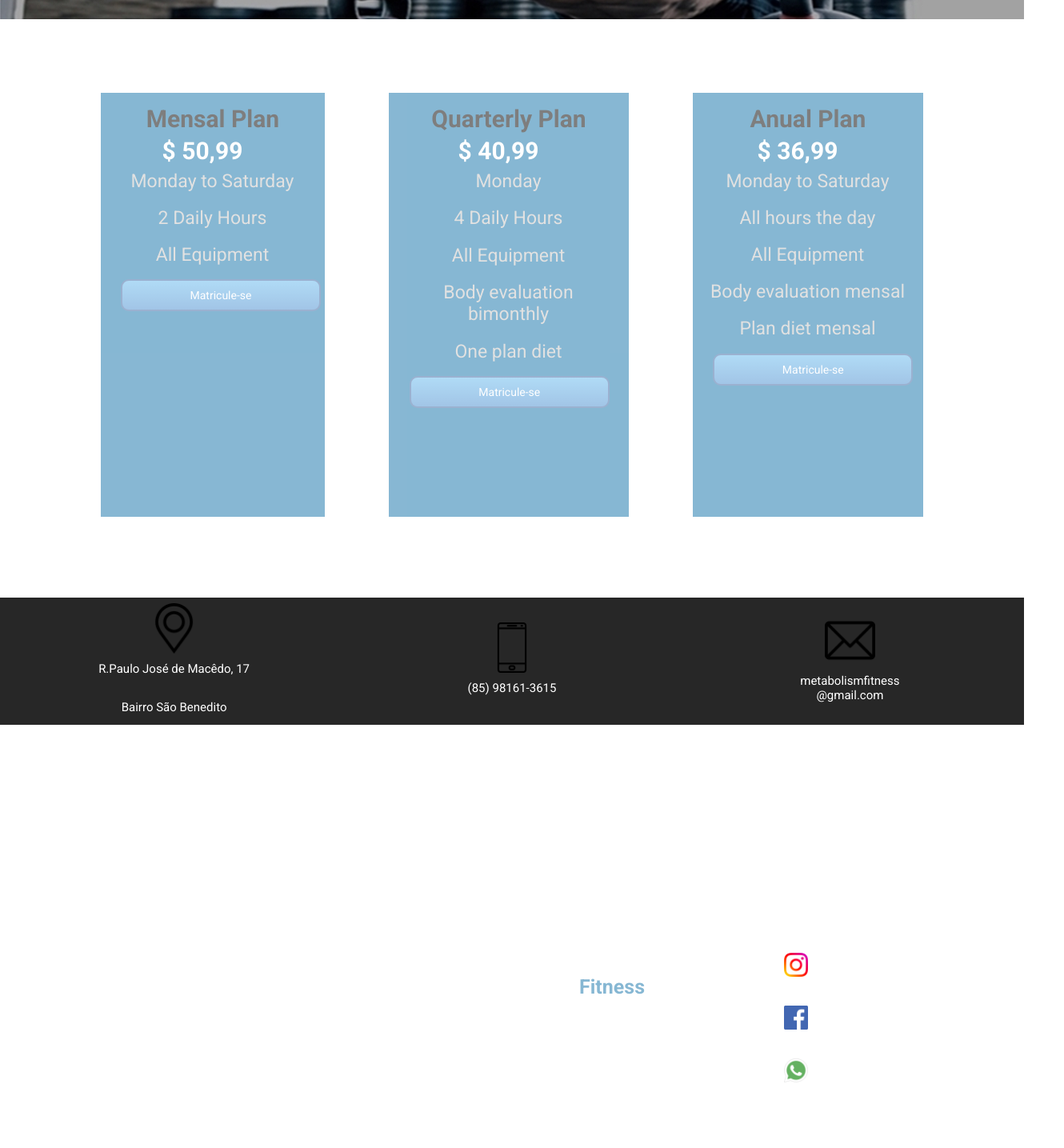
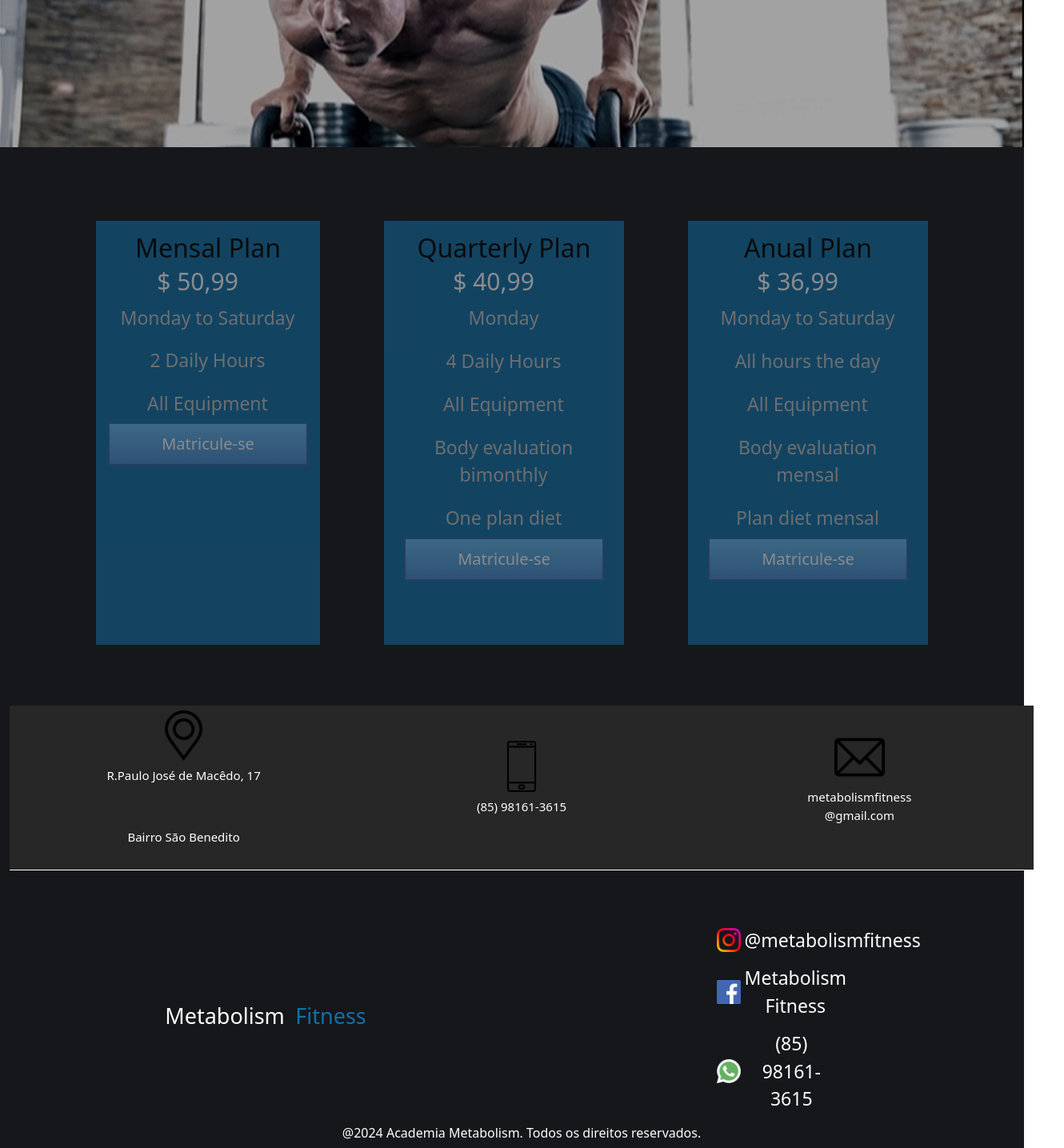
Before and after one commit to Kaue-Sousaa/projeto-academia, a React (Create React App) app in the folder client/: page / in a window 1280 px wide. Shown: the part 1338-2773 px from the top of the page at 80% size, 1330 px wide, since content can reach past the window. Built offline with nearby package versions, Linux system fonts and the light colour scheme.

Commit message:
Ajuste na tela home para usar o bootstrap

```diff
--- a/client/package.json
+++ b/client/package.json
@@ -6,11 +6,13 @@
     "@testing-library/jest-dom": "^5.17.0",
     "@testing-library/react": "^13.4.0",
     "@testing-library/user-event": "^13.5.0",
+    "bootstrap": "^5.3.3",
     "countries-list": "^3.1.0",
     "react": "^18.2.0",
+    "react-bootstrap": "^2.10.2",
     "react-dom": "^18.2.0",
     "react-router-dom": "^6.22.3",
-    "react-scripts": "5.0.1",
+    "react-scripts": "^5.0.1",
     "web-vitals": "^2.1.4"
   },
   "scripts": {
--- a/client/src/component/Footer/index.js
+++ b/client/src/component/Footer/index.js
@@ -30,18 +30,11 @@ export default function Foooter() {
         </div>
       </section>
       <footer>
-        <div className="end">
-          <a href="/">
+        <div className="redes">
           <h1 className="bio">
             Metabolism <span> Fitness</span>
           </h1>
-          </a>
-          <p className="copy">
-            @2024 Academia Metabolism. Todos os direitos reservados.
-          </p>
-        </div>
-
-        <div className="redes">
+          <div className="sociais">
             <div>
               <img src={insta} alt="Instagram" />
               <p>@metabolismfitness</p>
@@ -55,6 +48,13 @@ export default function Foooter() {
               <p>(85) 98161-3615</p>
             </div>
           </div>
+        </div>
+
+        <div className="end">
+          <p className="copy">
+            @2024 Academia Metabolism. Todos os direitos reservados.
+          </p>
+        </div>
       </footer>
     </div>
   );
--- a/client/src/component/Footer/styles.css
+++ b/client/src/component/Footer/styles.css
@@ -11,7 +11,7 @@ span {
 .container {
   background: none;
   width: 100%;
-  max-width: 1920px;
+
   display: table;
   text-align: center;
 }
@@ -19,7 +19,7 @@ section div {
   background: none;
   display: flex;
   width: 100%;
-  max-width: 1920px;
+
   height: 100%;
   max-height: 120px;
 }
@@ -27,12 +27,14 @@ p {
   background: none;
 }
 .faixa {
-  margin: 7% auto;
+  width: 100vw;
+  margin: 5% auto;
   padding: 0.5%;
   background-color: #272727;
   display: flex;
   align-items: center;
   justify-content: center;
+  border-bottom: 1px solid #fff;
 }
 .faixa p {
   font-size: 15px;
@@ -47,69 +49,69 @@ img {
 }
 footer {
   width: 100%;
-  max-width: 1920px;
   height: 100%;
-  align-items: center;
-  position: relative;
 }
+
 .redes {
-  max-width: 400px;
   height: 100%;
-  max-height: 350px;
-  display: block;
-  background: none;
-  position: relative;
-  left: 900px;
-  width: 50vw;
-  bottom: 1px;
-}
-.redes div {
-  margin: 3% 0% 0% 20%;
-  width: 100%;
-  max-width: 350px;
-  height: 100%;
-  max-height: 70px;
   display: flex;
   background: none;
-  padding: 6% 0% 0% 0%;
+  flex-direction: row;
+  width: 100%;
+  align-items: center;
 }
+
+.redes .sociais{
+  display: flex;
+  width: 50%;
+  flex-direction: column;
+  align-items: center;
+  justify-content: center;
+}
+
+.redes .bio{
+  color: #fff;
+  font-size: 27px;
+  width: 50%;
+}
+
+.sociais div{
+  margin: 1% 0;
+  width: 30%;
+  display: flex;
+  flex-direction: row;
+  justify-content: space-between;
+  align-items: center;
+  text-align: left;
+  padding: 0px 20px;
+}
+
+.sociais div p{
+  text-align: center;
+  width: 100%;
+  margin-bottom: 0 !important;
+}
+
 .redes div p {
   display: inline;
   padding: 0% 0% 0% 3%;
 }
+
 .redes div img {
   height: 100%;
+  float: left;
   max-height: 30px;
   width: 100%;
   max-width: 30px;
 }
+
 .end {
+  width: 100%;
+}
+
+.end p {
+  /* background-color: #272727; */
   margin: 0 auto;
-  width: 50vw;
-  max-width: 1920px;
-  display: flex;
-  position: relative;
-  top: 250px;
-  right: 30px;
+  color: #fff;
+  text-align: center;
 }
-.end a {
-  width: 100%;
-  height: 20vh;
-  position: relative;
-  bottom: 40px;
-  left: 220px;
-}
-.end h1 {
-  font-size: 25px;
-}
-.end p {
-  position: relative;
-  top: 10px;
-  right: 220px;
-  width: 1920px;
-  right: 110px;
-}
-.bio {
-  max-width: 1920px;
-  margin: 6% 0% 5% 18%;
-}
--- a/client/src/component/Header/styles.css
+++ b/client/src/component/Header/styles.css
@@ -57,12 +57,12 @@ nav {
   margin: 0 auto;
 }
 a {
-  text-decoration: none;
-  font-size: 20px;
-  background: none;
-  padding: 0px 40px;
-  color: white;
-  opacity: 0.5;
+  text-decoration: none !important;
+  font-size: 20px !important;
+  background: none !important;
+  padding: 0px 40px !important;
+  color: white !important;
+  opacity: 0.5 !important;
 }
 a h1 {
   display: flex;
--- a/client/src/global.css
+++ b/client/src/global.css
@@ -51,3 +51,9 @@ form input {
 .button:hover {
   filter: brightness(80%);
 }
+
+@media (max-width: 480px) {
+  .text {
+    font-size: 16px;
+  }
+}
--- a/client/src/index.js
+++ b/client/src/index.js
@@ -1,6 +1,7 @@
 import React from 'react';
 import ReactDOM from 'react-dom/client';
 import App from './App';
+import 'bootstrap/dist/css/bootstrap.min.css';
 
 const root = ReactDOM.createRoot(document.getElementById('root'));
 root.render(
--- a/client/src/pages/CadastroUsuario/index.js
+++ b/client/src/pages/CadastroUsuario/index.js
@@ -1,8 +1,33 @@
 import React from "react";
-
+import Header from "../../component/Header"
 import "./styles.css";
 
-export default function Registro() {
+import Form from 'react-bootstrap/Form';
+
+
+
+function TextControlsExample() {
+  return (
+    <div>
+    <Header/>
+    <Form>
+      <Form.Group className="mb-3" controlId="exampleForm.ControlInput1">
+        <Form.Label>Email address</Form.Label>
+        <Form.Control type="email" placeholder="name@example.com" />
+      </Form.Group>
+      <Form.Group className="mb-3" controlId="exampleForm.ControlTextarea1">
+        <Form.Label>Example textarea</Form.Label>
+        <Form.Control as="textarea" rows={3} />
+      </Form.Group>
+    </Form>
+    </div>
+
+  );
+}
+
+export default TextControlsExample;
+
+/* export default function Registro() {
   return (
     <div className="registro-container">
       <form className="formulario-registro">
@@ -44,5 +69,5 @@ export default function Registro() {
         <button>Criar Conta</button>
       </form>
     </div>
-  );
-}
+  ); */
+/* } */
--- a/client/src/pages/Home/styles.css
+++ b/client/src/pages/Home/styles.css
@@ -23,9 +23,8 @@ section h2 {
 
 .principal {
   width: 100%;
-  max-width: 1920px;
-  border: px solid green !important;
 }
+
 p {
   background: none;
   color: white;
@@ -42,10 +41,8 @@ span {
 .section-container {
   background: none;
   width: 100%;
-  max-width: 1920px;
   position: relative;
   top: 200px;
-  max-width: 20%;
   left: 65%;
 }
 
@@ -60,19 +57,18 @@ span {
 }
 .section-container div h1 {
   width: 100%;
-  max-width: 350px;
 }
 
 .fundo {
   background-image: url(../../assets/fundo-home.jpg);
+  background-repeat: no-repeat ;
+  background-size: 100% 1100px;
   width: 100%;
-  max-width: 1920px;
-  max-height: 749px;
+  background-color: #16171b;
   height: 100%;
 }
 .text {
   width: 100%;
-  max-width: 1920px;
   display: flex;
   align-items: center;
   justify-content: center;
@@ -90,8 +86,8 @@ span {
 }
 .esports {
   background: none;
+  background-color: #16171b;
   width: 100%;
-  max-width: 1920px;
   display: flex;
   align-items: center;
   justify-content: center;
@@ -129,7 +125,7 @@ span {
 }
 .services div {
   width: 100%;
-  max-width: 1920px;
+
   display: table;
   background-color: #1071a8;
   margin: 0 auto;
@@ -141,7 +137,7 @@ span {
 }
 .services {
   width: 100%;
-  max-width: 1920px;
+
   display: flex;
   margin: 0 auto;
   padding: 1%;
@@ -153,13 +149,13 @@ span {
   color: #fff;
   margin: 10% 0px 12px 0px;
   width: 100%;
-  max-width: 1920px;
+
   background: none;
   font-weight: 500;
 }
 .register h2 {
   width: 100%;
-  max-width: 1920px;
+
   background: none;
   color: white;
   font-size: 18px;
@@ -214,9 +210,10 @@ button:hover {
 }
 .register {
   background-image: url(../../assets/homem-fundo.jpg);
+  background-repeat: no-repeat;
+  background-size: 100% 800px;
   width: 100%;
-  max-width: 1920px;
-  height: 400px;
+  height: 500px;
   display: block;
   text-align: center;
   padding: 1%;
@@ -226,7 +223,7 @@ button:hover {
 
 .plans {
   width: 100%;
-  max-width: 1920px;
+
   display: flex;
   align-items: center;
   justify-content: center;
```
Also changed, not shown: 1 other file (tests, documents, lock files or other folders). Lines whose indentation alone changed are shown as unchanged.
